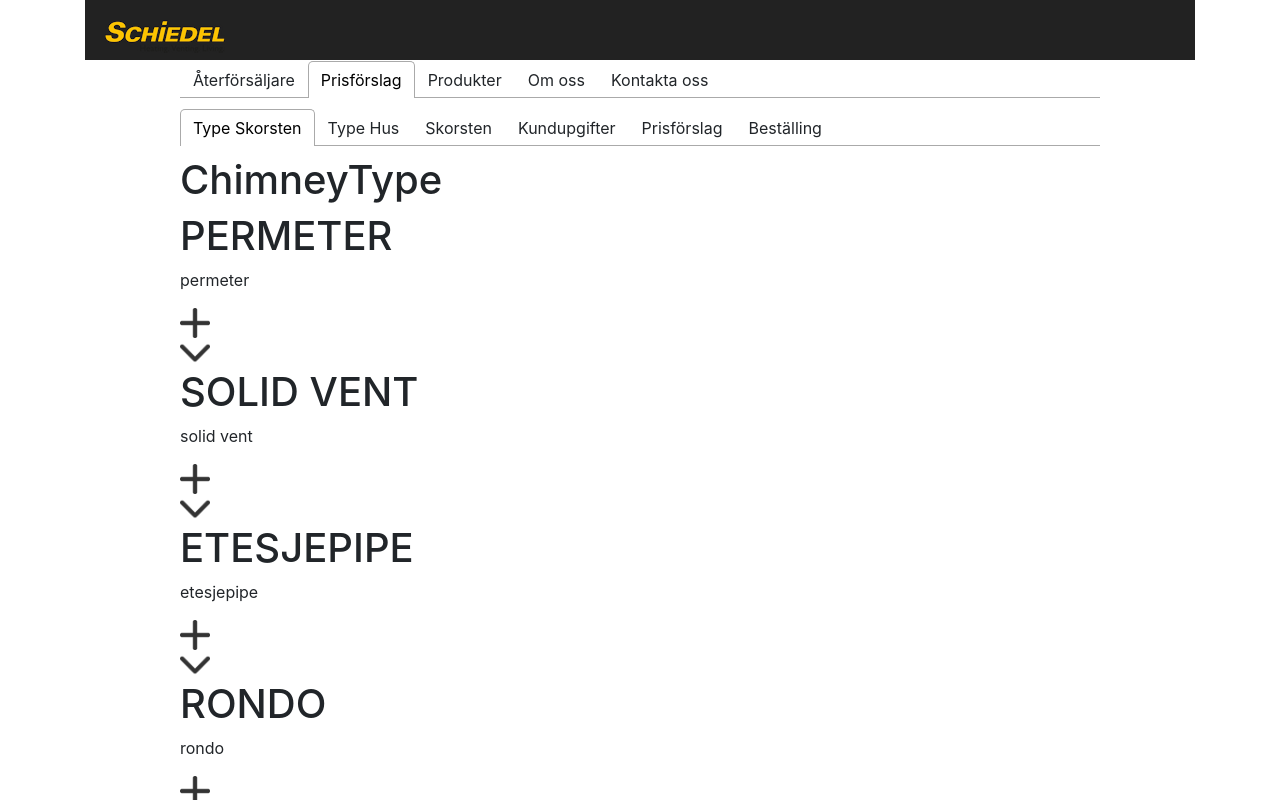
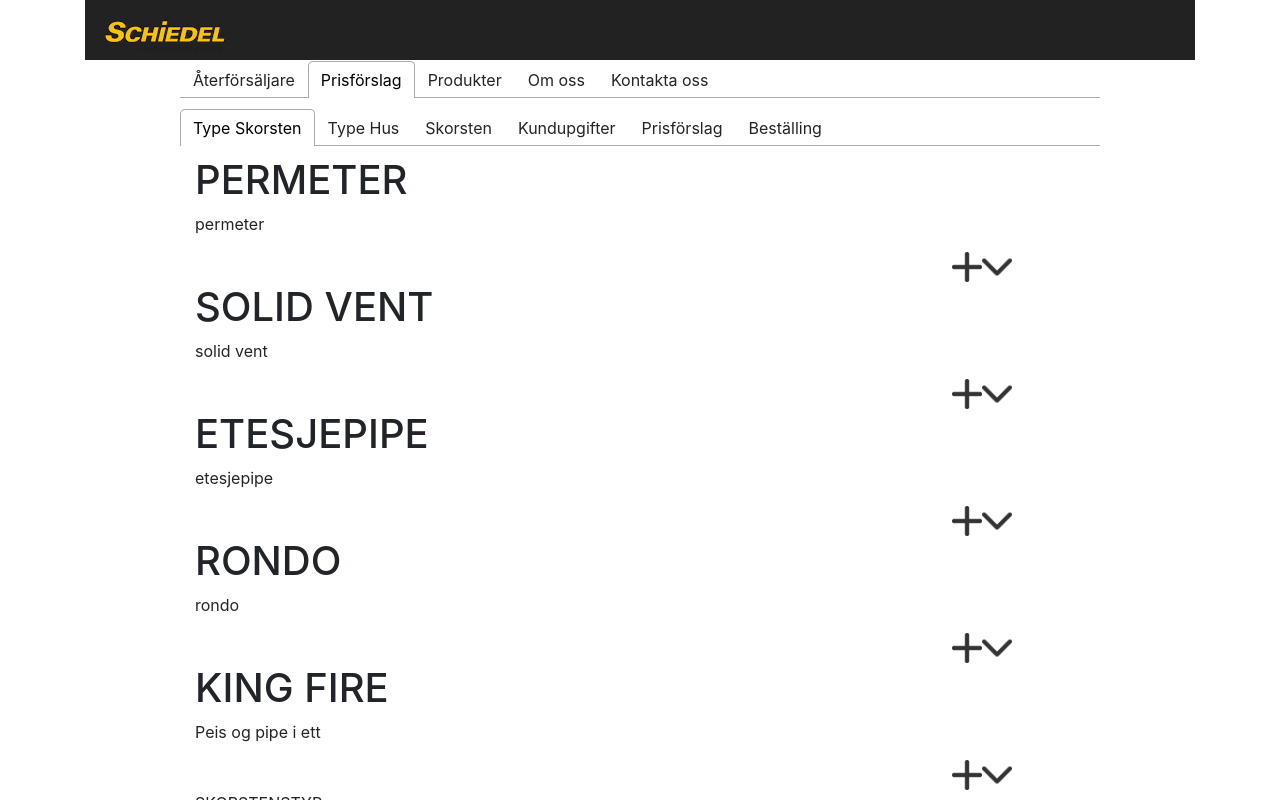
Before and after one commit to schiedel-sweden/web-app, a React (Create React App) app: page / in a window 1280 px wide. Both pictures are taken after a click on the tab "Prisförslag". Shown: the top 800 px of the page. Built offline with nearby package versions, Linux system fonts and the light colour scheme.

Commit message:
Added basic styling to ChimneyType

```diff
--- a/src/views/ChimneyType/ChimneyType.js
+++ b/src/views/ChimneyType/ChimneyType.js
@@ -1,4 +1,5 @@
 import React, {Component} from 'react';
+import {Row, Col} from 'reactstrap';
 
 import TouchableBlock from './TouchableBlock';
 
@@ -62,9 +63,7 @@
 
     render() {
         return (
-            <div>
-                <h1>ChimneyType</h1>
-
+            <Col md={12}>
                 <div>
                     {this.listItems()}
 
@@ -73,7 +72,7 @@
                         <p>{this.state.choice}</p>
                     </div>
                 </div>
-            </div>
+            </Col>
 
         );
 
--- a/src/views/ChimneyType/TouchableBlock.js
+++ b/src/views/ChimneyType/TouchableBlock.js
@@ -1,5 +1,6 @@
 import React, { Component } from 'react';
 import Detail from './Detail';
+import {Row, Col} from 'reactstrap';
 
 export default class TouchableBlock extends Component {
     /**
@@ -48,37 +49,38 @@
     */
     render() {
         return (
-            <div>
-                <div>
-                    <div style={styles.container}>
-                        <div style={styles.topic}>
+            <Col md={12} style={styles.container}>
+                <Row style={styles.centerText}>
                     <h1>
                         {this.props.chimneyType.tagline}
                     </h1>
-                        </div>
-                        <div>
+                </Row>
+                <Row style={styles.centerText}>
                     <p>
                         {this.props.chimneyType.ingress}
                     </p>
-                        </div>
-                        <div>
-                            <div>
+                </Row>
+                <Row>
+                    <Col md={10}></Col>
+
+                    <Col md={2}>
                         <img style={styles.img}
                             src={require('../../images/add.png')}
                             onClick={function() {
                             this.props.touchMethod(this.props.order)
                             }.bind(this)}
                             alt='Add this item' />
-                            </div>
+
                         {this.getArrowIcon()}
-                        </div>
-                    </div>
-                </div>
+                    </Col>
+
+                </Row>
+            <Col>
                 {this.state.visible &&
                 <Detail order={this.props.order}
-                          touchMethod={this.props.touchMethod}
-                  />}
-            </div>
+                    touchMethod={this.props.touchMethod} />}
+            </Col>
+        </Col>
         );
     }
 }
@@ -100,4 +102,7 @@
         height: 30,
         width: 30,
     },
+    centerText: {
+        textAlign: 'center',
+    }
 };
```
Lines whose indentation alone changed are shown as unchanged.
